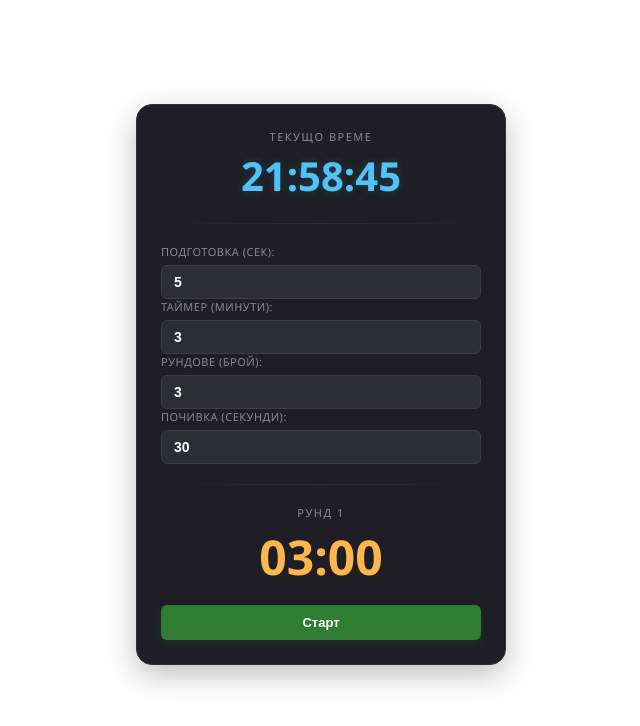
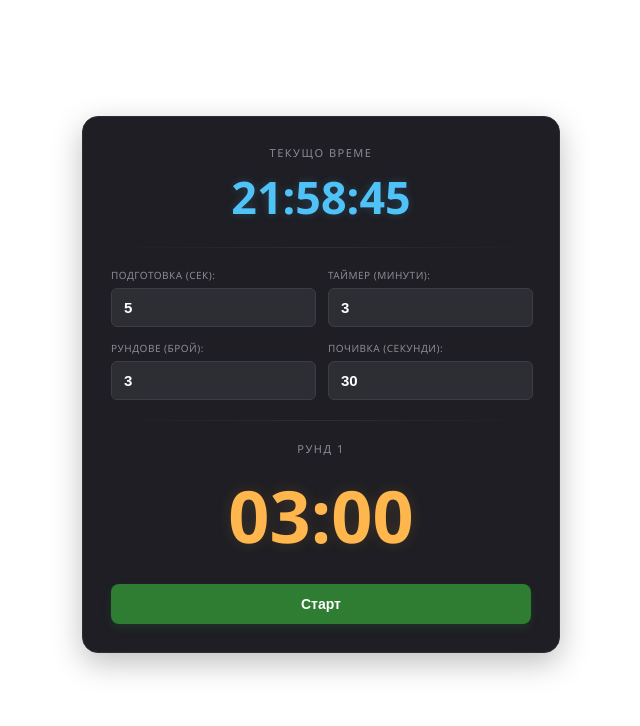
Before and after one commit to BogdanChulakov/RadnomTimer, an Angular app: page / in a window 1280 px wide. Shown: the top 726 px of the page, without its empty margins (319-959 px from the left). Built offline with nearby package versions, Linux system fonts and the light colour scheme.

Commit message:
add new design

```diff
--- a/src/app/components/watch-component/watch-component.css
+++ b/src/app/components/watch-component/watch-component.css
@@ -1,10 +1,12 @@
-/* Основен контейнер на джаджата */
+/* ==========================================
+   1. ОСНОВЕН КОНТЕЙНЕР (КАРТИЧКА) - УВЕЛИЧЕНА ШИРИНА
+   ========================================== */
 .watch-card {
   background: #1e1e24;
   border: 1px solid #2d2d34;
   border-radius: 16px;
-  padding: 24px;
-  width: 320px;
+  padding: 28px;
+  width: 420px; /* Увеличено настрани от 320px за по-широк и масивен изглед */
   margin: 40px auto;
   box-shadow: 0 10px 30px rgba(0, 0, 0, 0.25);
   font-family: 'Segoe UI', Roboto, Helvetica, Arial, sans-serif;
@@ -12,90 +14,41 @@
   text-align: center;
 }
 
-/* Етикети ("Текущо време", "Обратно броене") */
+/* Общи етикети над дисплеите и полетата */
 .label {
   display: block;
   font-size: 11px;
   text-transform: uppercase;
   letter-spacing: 1.5px;
   color: #8a8a93;
-  margin-bottom: 4px;
+  margin-bottom: 6px;
 }
 
-/* Дисплей на текущия час */
+/* ==========================================
+   2. СЕКЦИЯ ЧАСОВНИК (РЕАЛНО ВРЕМЕ)
+   ========================================== */
 .clock-display {
-  font-size: 2.5rem;
+  font-size: 2.8rem; /* Малко по-голям час */
   font-weight: 700;
   margin: 0;
-  color: #4fc3f7; /* Приятно светлосин цвят */
+  color: #4fc3f7; /* Светлосин цвят */
   text-shadow: 0 0 10px rgba(79, 195, 247, 0.2);
 }
 
-/* Разделителна линия между часа и таймера */
+/* Декоративна разделителна линия */
 .divider {
   height: 1px;
   background: linear-gradient(to right, transparent, #2d2d34, transparent);
   margin: 20px 0;
 }
 
-/* Дисплей на таймера */
-.timer-display {
-  font-size: 3rem;
-  font-weight: 600;
-  margin: 0 0 16px 0;
-  font-variant-numeric: tabular-nums; /* Предотвратява "мърдането" на цифрите при смяна */
-  color: #ffb74d; /* Мек оранжев цвят за таймера */
-}
-
-/* Модерен бутон за старт */
-.btn-start {
-  background: #007acc;
-  color: white;
-  border: none;
-  padding: 12px 24px;
-  font-size: 14px;
-  font-weight: 600;
-  border-radius: 8px;
-  cursor: pointer;
-  width: 100%;
-  transition: all 0.2s ease;
-  box-shadow: 0 4px 12px rgba(0, 122, 204, 0.3);
-}
-
-/* Ефекти при посочване и натискане на бутона */
-.btn-start:hover {
-  background: #0098ff;
-  transform: translateY(-1px);
-  box-shadow: 0 6px 16px rgba(0, 122, 204, 0.4);
-}
-
-.btn-start:active {
-  transform: translateY(1px);
-  box-shadow: 0 2px 6px rgba(0, 122, 204, 0.2);
-}
-
-/* Добави това най-отдолу в watch-component.css */
-
-/* Стил за таймера по време на подготовка */
-.timer-display.preparing {
-  color: #ff5252; /* Агресивно червено, което привлича вниманието */
-  font-size: 4rem; /* Правим цифрата малко по-голяма, докато брои 5, 4, 3... */
-  animation: pulse 1s infinite; /* Лек пулсиращ ефект на всяка секунда */
-}
-
-/* Анимация за пулсиране */
-@keyframes pulse {
-  0% { transform: scale(1); }
-  50% { transform: scale(1.05); }
-  100% { transform: scale(1); }
-}
-
-/* Добави това най-отдолу в watch-component.css */
-
-.settings-section {
-  display: flex;
-  justify-content: space-between;
-  gap: 12px;
+/* ==========================================
+   3. НАСТРОЙКИ (GRID МРЕЖА ЗА ПОЛЕТАТА)
+   ========================================== */
+.settings-grid {
+  display: grid;
+  grid-template-columns: 1fr 1fr; /* 2 равни колони */
+  gap: 14px;
   margin-bottom: 5px;
 }
 
@@ -103,11 +56,10 @@
   display: flex;
   flex-direction: column;
   text-align: left;
-  flex: 1;
 }
 
 .input-group label {
-  font-size: 11px;
+  font-size: 10px;
   color: #8a8a93;
   margin-bottom: 6px;
   text-transform: uppercase;
@@ -119,52 +71,102 @@
   border: 1px solid #3d3d45;
   border-radius: 6px;
   color: white;
-  padding: 8px 12px;
-  font-size: 14px;
+  padding: 10px 12px;
+  font-size: 15px;
   font-weight: 600;
   outline: none;
+  width: 88%; /* Полетата се разпъват по-добре в по-широкия прозорец */
   transition: border-color 0.2s;
 }
 
-/* Ефект при кликване в полето */
 .input-group input:focus {
   border-color: #007acc;
   box-shadow: 0 0 5px rgba(0, 122, 204, 0.3);
 }
 
-/* Скриване на грозните стрелки на input type="number" за по-чист вид */
+input:disabled {
+  opacity: 0.4;
+  cursor: not-allowed;
+}
+
 .input-group input::-webkit-outer-spin-button,
 .input-group input::-webkit-inner-spin-button {
   -webkit-appearance: none;
   margin: 0;
 }
-/* Добави/замени тези стилове в watch-component.css */
 
+/* ==========================================
+   4. ДИСПЛЕЙ НА ТАЙМЕРА - МАСИВНИ ЦИФРИ
+   ========================================== */
+.timer-display {
+  font-size: 4.5rem; /* Значително увеличени цифри (от 3rem) */
+  font-weight: 700;  /* По-плътен шрифт за по-добра видимост */
+  margin: 10px 0 20px 0;
+  font-variant-numeric: tabular-nums; /* Цифрите стоят фиксирани и не скачат */
+  color: #ffb74d; /* Мек оранжев цвят за рунда */
+  text-shadow: 0 0 15px rgba(255, 183, 77, 0.15);
+}
+
+/* Състояние 1: Подготовка (Огромно пулсиращо червено) */
+.timer-display.preparing {
+  color: #ff5252;
+  font-size: 5.5rem; /* Изключително големи цифри за обратното броене 5, 4, 3... */
+  text-shadow: 0 0 20px rgba(255, 82, 82, 0.3);
+  animation: pulse 1s infinite;
+}
+
+/* Състояние 2: Почивка (Голямо свежо зелено) */
+.timer-display.resting {
+  color: #4caf50;
+  font-size: 4.5rem;
+  text-shadow: 0 0 20px rgba(76, 175, 80, 0.3);
+}
+
+/* Състояние 3: Пауза (Сиво) */
 .timer-display.paused {
-  color: #b0bec5; /* Сивкав цвят, когато е на пауза */
+  color: #b0bec5;
   text-shadow: none;
 }
 
-/* Контейнер за бутоните */
+/* Индикатор за рундовете под времето */
+.rounds-indicator {
+  font-size: 15px;
+  font-weight: 600;
+  color: #8a8a93;
+  margin-top: -10px;
+  margin-bottom: 20px;
+  text-transform: uppercase;
+  letter-spacing: 1.5px;
+}
+
+/* Анимация за пулсиране */
+@keyframes pulse {
+  0% { transform: scale(1); }
+  50% { transform: scale(1.03); }
+  100% { transform: scale(1); }
+}
+
+/* ==========================================
+   5. УПРАВЛЕНИЕ И БУТОНИ - ПО-ШИРОКИ И УДОБНИ
+   ========================================== */
 .controls-container {
   display: flex;
   justify-content: center;
-  gap: 8px;
+  gap: 10px;
   width: 100%;
   margin-top: 15px;
 }
 
-/* Общ стил за всички бутони */
 .btn {
   color: white;
   border: none;
-  padding: 10px 16px;
-  font-size: 13px;
+  padding: 12px 18px; /* Малко по-големи бутони за по-лесно натискане */
+  font-size: 14px;
   font-weight: 600;
-  border-radius: 6px;
+  border-radius: 8px;
   cursor: pointer;
   transition: all 0.2s ease;
-  flex: 1; /* Разпределя ги поравно в реда */
+  flex: 1;
 }
 
 .btn:hover {
@@ -175,33 +177,26 @@
   transform: translateY(1px);
 }
 
-/* Специфични цветове за различните бутони */
 .btn-start {
-  background: #2e7d32; /* Зелено */
+  background: #2e7d32;
   box-shadow: 0 4px 10px rgba(46, 125, 50, 0.2);
 }
 .btn-start:hover { background: #388e3c; }
 
 .btn-pause {
-  background: #f57c00; /* Оранжево/Жълто */
+  background: #f57c00;
   box-shadow: 0 4px 10px rgba(245, 124, 0, 0.2);
 }
 .btn-pause:hover { background: #fb8c00; }
 
 .btn-stop {
-  background: #c62828; /* Червено */
+  background: #c62828;
   box-shadow: 0 4px 10px rgba(198, 40, 40, 0.2);
 }
 .btn-stop:hover { background: #d32f2f; }
 
 .btn-restart {
-  background: #455a64; /* Сиво */
+  background: #455a64;
   box-shadow: 0 4px 10px rgba(69, 90, 100, 0.2);
 }
 .btn-restart:hover { background: #546e7a; }
-
-/* Заключване на input полетата */
-input:disabled {
-  opacity: 0.5;
-  cursor: not-allowed;
-}
```
